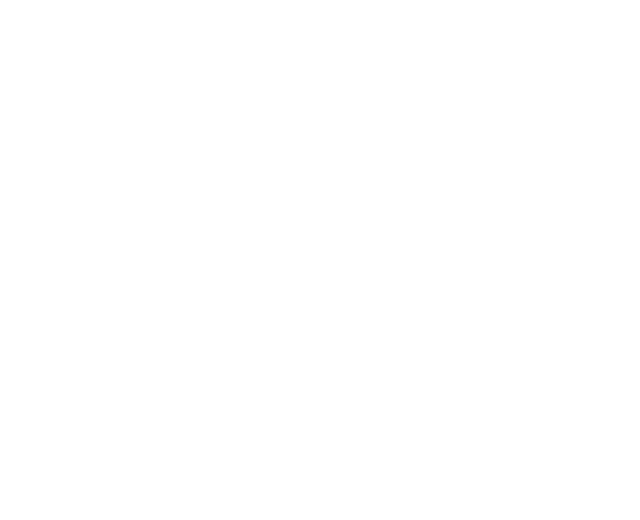
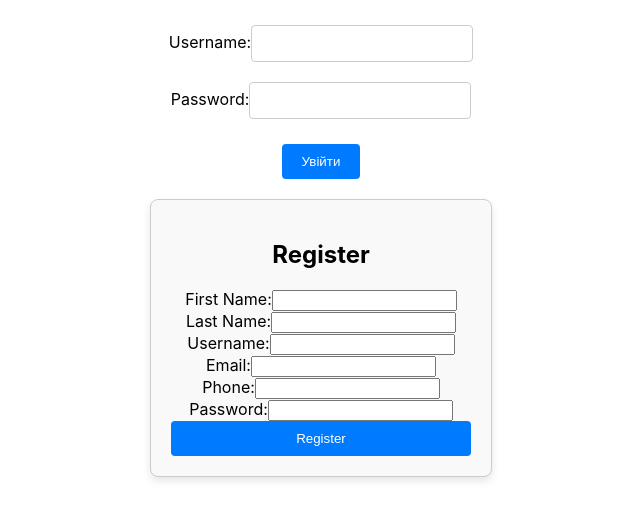
Before and after one commit to DianaKostenko12/FlowerShopClient, a React (Create React App) app: page / in a window 1280 px wide. Shown: the top 520 px of the page, without its empty margins (319-959 px from the left). Built offline with nearby package versions, Linux system fonts and the light colour scheme.

Commit message:
added auth

```diff
--- a/package.json
+++ b/package.json
@@ -6,6 +6,7 @@
     "@types/node": "^16.18.119",
     "@types/react": "^18.3.12",
     "@types/react-dom": "^18.3.1",
+    "axios": "^1.7.8",
     "react": "^18.3.1",
     "react-dom": "^18.3.1",
     "react-scripts": "5.0.1",
@@ -34,5 +35,8 @@
       "last 1 firefox version",
       "last 1 safari version"
     ]
+  },
+  "devDependencies": {
+    "prettier": "3.4.1"
   }
 }
--- /dev/null
+++ b/src/API/PostService.tsx
@@ -0,0 +1,45 @@
+import axios, { AxiosResponse } from "axios";
+
+const base_url = "https://localhost:7156";
+
+interface UserData {
+  firstName: string;
+  lastName: string;
+  username: string;
+  email: string;
+  phone: string;
+  password: string;
+}
+
+interface LoginData {
+  username: string;
+  password: string;
+}
+
+interface ApiResponse {
+  id: number;
+  [key: string]: any;
+}
+
+interface AuthResponse {
+  token: string; // JWT токен
+}
+
+export default class PostService {
+  static async registerUser(
+    userData: UserData,
+  ): Promise<AxiosResponse<ApiResponse>> {
+    try {
+      return axios.post<ApiResponse>(`${base_url}/auth/register`, userData);
+    } catch (error) {
+      console.error("Error registering user:", error);
+      throw error;
+    }
+  }
+
+  static async loginUser(
+    loginData: LoginData,
+  ): Promise<AxiosResponse<AuthResponse>> {
+    return await axios.post<AuthResponse>(`${base_url}/auth/login`, loginData);
+  }
+}
--- /dev/null
+++ b/src/components/RegisterForm.tsx
@@ -0,0 +1,112 @@
+import React, { useState } from "react";
+import PostService from "../API/PostService";
+
+const RegisterForm: React.FC = () => {
+  const [firstName, setFirstName] = useState<string>("");
+  const [lastName, setLastName] = useState<string>("");
+  const [username, setUsername] = useState<string>("");
+  const [email, setEmail] = useState<string>("");
+  const [phone, setPhone] = useState<string>("");
+  const [password, setPassword] = useState<string>("");
+  const [hover, setHover] = useState<boolean>(false);
+
+  const handleRegister = async (): Promise<void> => {
+    const userData = { firstName, lastName, username, email, phone, password };
+
+    try {
+      const response = await PostService.registerUser(userData);
+      console.log("User registered successfully:", response.data);
+      setFirstName("");
+      setLastName("");
+      setUsername("");
+      setEmail("");
+      setPassword("");
+    } catch (error) {
+      console.error("Failed to register user:", error);
+    }
+  };
+
+  const formStyle: React.CSSProperties = {
+    width: "300px",
+    margin: "0 auto",
+    padding: "20px",
+    border: "1px solid #ccc",
+    borderRadius: "8px",
+    backgroundColor: "#f9f9f9",
+    boxShadow: "0 4px 8px rgba(0, 0, 0, 0.1)",
+  };
+
+  const buttonStyle: React.CSSProperties = {
+    width: "100%",
+    padding: "10px",
+    backgroundColor: hover ? "#0056b3" : "#007bff",
+    color: "white",
+    border: "none",
+    borderRadius: "4px",
+    cursor: "pointer",
+  };
+
+  return (
+    <div style={formStyle}>
+      <h2 style={{ textAlign: "center" }}>Register</h2>
+      <div>
+        <label>First Name:</label>
+        <input
+          type="text"
+          value={firstName}
+          onChange={(e) => setFirstName(e.target.value)}
+        />
+      </div>
+      <div>
+        <label>Last Name:</label>
+        <input
+          type="text"
+          value={lastName}
+          onChange={(e) => setLastName(e.target.value)}
+        />
+      </div>
+      <div>
+        <label>Username:</label>
+        <input
+          type="text"
+          value={username}
+          onChange={(e) => setUsername(e.target.value)}
+        />
+      </div>
+      <div>
+        <label>Email:</label>
+        <input
+          type="email"
+          value={email}
+          onChange={(e) => setEmail(e.target.value)}
+        />
+      </div>
+      <div>
+        <label>Phone:</label>
+        <input
+          type="phone"
+          value={phone}
+          onChange={(e) => setPhone(e.target.value)}
+        />
+      </div>
+      <div>
+        <label>Password:</label>
+        <input
+          type="password"
+          value={password}
+          onChange={(e) => setPassword(e.target.value)}
+        />
+      </div>
+      <button
+        onClick={handleRegister}
+        style={buttonStyle}
+        onMouseEnter={() => setHover(true)}
+        onMouseLeave={() => setHover(false)}
+      >
+        Register
+      </button>
+    </div>
+  );
+};
+
+export default RegisterForm;
--- a/src/components/app/App.tsx
+++ b/src/components/app/App.tsx
@@ -1,9 +1,13 @@
-import React from 'react';
-import './App.css';
+import React from "react";
+import "./App.css";
+import LoginForm from "../auth/loginForm/LoginForm";
+import RegisterForm from "../RegisterForm";
 
 function App() {
   return (
     <div className="App">
+      <LoginForm />
+      <RegisterForm />
     </div>
   );
 }
--- /dev/null
+++ b/src/components/auth/loginForm/LoginForm.tsx
@@ -0,0 +1,87 @@
+import React, { useState } from "react";
+import PostService from "../../../API/PostService";
+
+const LoginForm = () => {
+  const [username, setUsername] = useState<string>("");
+  const [password, setPassword] = useState<string>("");
+  const [errorMessage, setErrorMessage] = useState<string | null>(null);
+
+  const handleLogin = async (): Promise<void> => {
+    const loginData = { username, password };
+    try {
+      const response = await PostService.loginUser(loginData);
+      const token = response.data.token;
+
+      // Зберігаємо токен у localStorage
+      localStorage.setItem("jwtToken", token);
+
+      console.log("Login successful, token:", token);
+      setErrorMessage(null);
+      setUsername("");
+      setPassword("");
+    } catch (error) {
+      console.error("Login failed:", error);
+      setErrorMessage("Invalid email or password.");
+    }
+  };
+
+  return (
+    <div
+      style={{
+        display: "flex",
+        flexDirection: "column",
+        alignItems: "center",
+        padding: "20px",
+      }}
+    >
+      <label style={{ marginBottom: "10px" }}>
+        Username:
+        <input
+          type="text"
+          name="username"
+          value={username}
+          onChange={(e) => setUsername(e.target.value)}
+          style={{
+            padding: "10px",
+            margin: "5px 0",
+            border: "1px solid #ccc",
+            borderRadius: "4px",
+            width: "200px",
+          }}
+        />
+      </label>
+      <label style={{ marginBottom: "10px" }}>
+        Password:
+        <input
+          type="password"
+          name="password"
+          value={password}
+          onChange={(e) => setPassword(e.target.value)}
+          style={{
+            padding: "10px",
+            margin: "5px 0",
+            border: "1px solid #ccc",
+            borderRadius: "4px",
+            width: "200px",
+          }}
+        />
+      </label>
+      <button
+        onClick={handleLogin}
+        style={{
+          padding: "10px 20px",
+          marginTop: "10px",
+          backgroundColor: "#007BFF",
+          color: "#fff",
+          border: "none",
+          borderRadius: "4px",
+          cursor: "pointer",
+        }}
+      >
+        Увійти
+      </button>
+    </div>
+  );
+};
+
+export default LoginForm;
```
Also changed, not shown: 1 other file (tests, documents, lock files or other folders).
